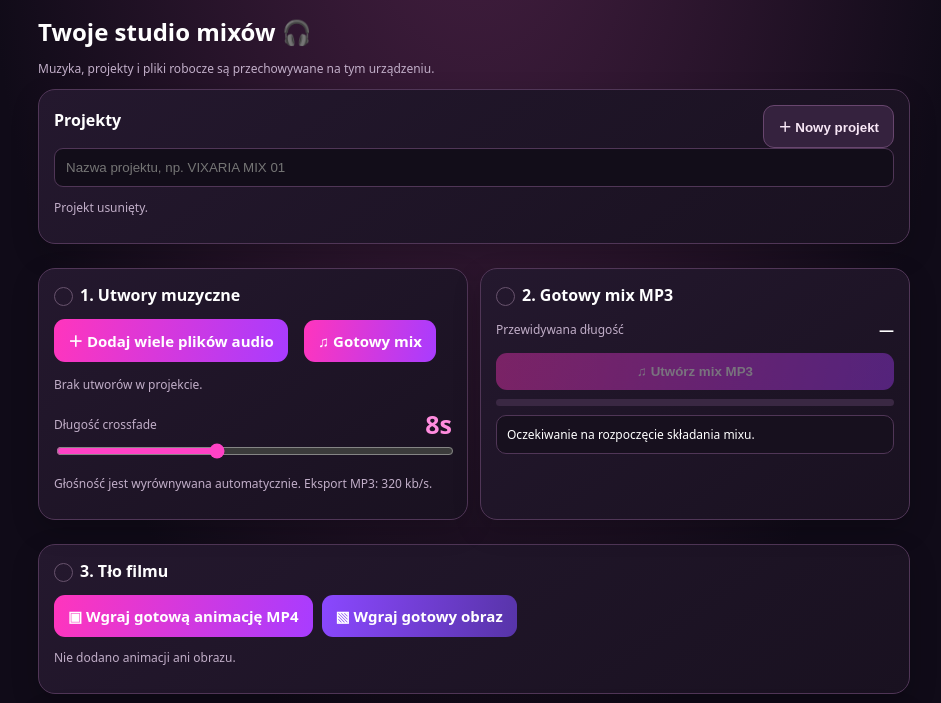
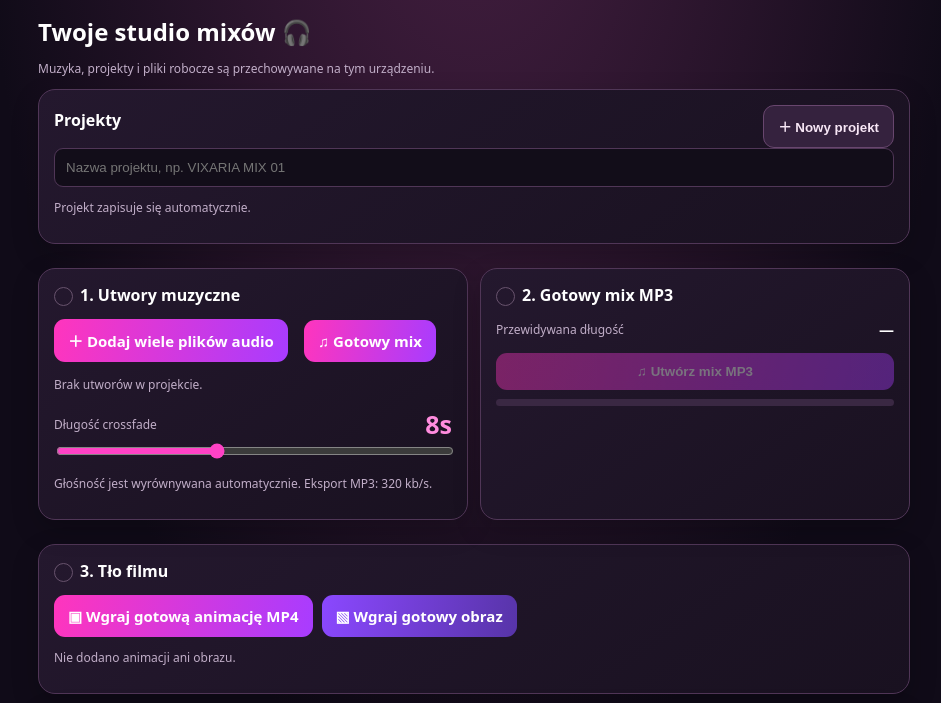
Before and after one commit to vixazoneyt-bit/vixaria-mix-studio, a plain HTML site: page index.html in a window 1280 px wide. Shown: the part 84-787 px from the top of the page, without its empty margins (166-1107 px from the left). Drawn offline with Linux system fonts and the light colour scheme.

Commit message:
Remove audio progress message panel

```diff
--- a/index.html
+++ b/index.html
@@ -36,7 +36,7 @@ footer{text-align:center;color:#806d88;font-size:11px;padding:20px}.step-check{d
 <p class="small muted" style="margin-top:12px">Głośność jest wyrównywana automatycznie. Eksport MP3: 320 kb/s.</p>
 </section>
 <section class="card"><h2><span class="step-check" id="step2Check">✓</span>2. Gotowy mix MP3</h2><div class="row between"><span class="muted small">Przewidywana długość</span><b id="duration">—</b></div>
-<button id="makeAudio" style="width:100%;margin-top:14px" disabled>♫ Utwórz mix MP3</button><div class="bar"><span id="audioBar"></span></div><div id="audioProgressDetail" class="project small" style="margin-top:9px;min-height:38px">Oczekiwanie na rozpoczęcie składania mixu.</div>
+<button id="makeAudio" style="width:100%;margin-top:14px" disabled>♫ Utwórz mix MP3</button><div class="bar"><span id="audioBar"></span></div>
 <button id="downloadAudio" class="secondary hidden" style="width:100%">⇩ Pobierz mix MP3</button>
 
 </section></div>
```
